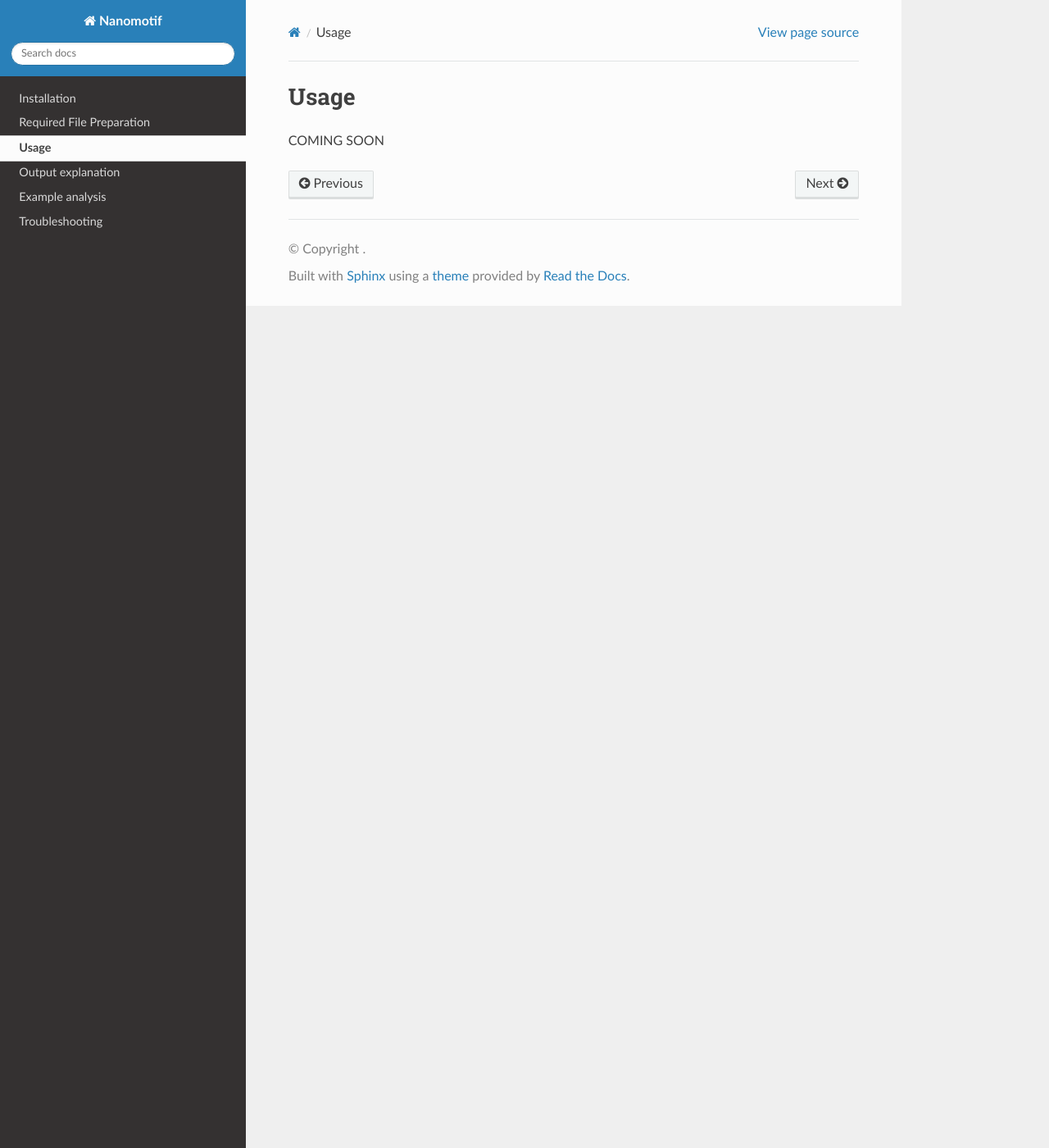
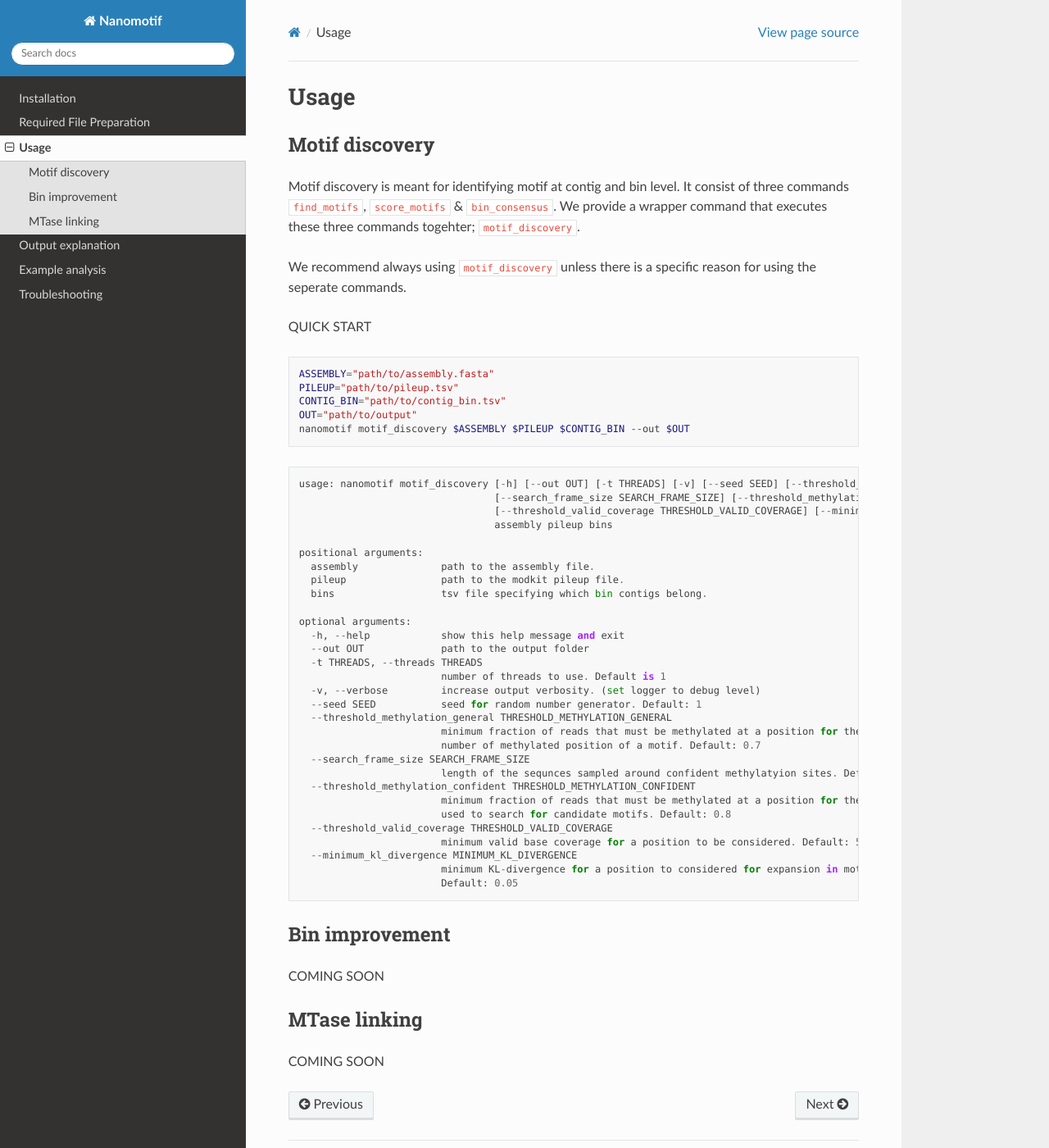
Before and after one commit to MicrobialDarkMatter/nanomotif, a Sphinx documentation site: the page built from docs/source/usage.md, in a window 1280 px wide and 1400 px high. Shown: the whole window at 82% size. Built offline with Sphinx 7.4.7 and the Read the Docs theme 2.0.0, drawn with Linux system fonts in a browser that asks for light colours.

Commit message:
feat: Add motif discovery functionality and usage documentation

````diff
--- a/docs/source/usage.md
+++ b/docs/source/usage.md
@@ -1,6 +1,59 @@
 # Usage
 
+## Motif discovery
+
+Motif discovery is meant for identifying motif at contig and bin level. It consist of three commands `find_motifs`, `score_motifs` & `bin_consensus`. We provide a wrapper command that executes these three commands togehter; `motif_discovery`.
+
+We recommend always using `motif_discovery` unless there is a specific reason for using the seperate commands.
+
+QUICK START
+```shell
+ASSEMBLY="path/to/assembly.fasta"
+PILEUP="path/to/pileup.tsv"
+CONTIG_BIN="path/to/contig_bin.tsv"
+OUT="path/to/output"
+nanomotif motif_discovery $ASSEMBLY $PILEUP $CONTIG_BIN --out $OUT
+```
+
+```
+usage: nanomotif motif_discovery [-h] [--out OUT] [-t THREADS] [-v] [--seed SEED] [--threshold_methylation_general THRESHOLD_METHYLATION_GENERAL]
+                                 [--search_frame_size SEARCH_FRAME_SIZE] [--threshold_methylation_confident THRESHOLD_METHYLATION_CONFIDENT]
+                                 [--threshold_valid_coverage THRESHOLD_VALID_COVERAGE] [--minimum_kl_divergence MINIMUM_KL_DIVERGENCE]
+                                 assembly pileup bins
+
+positional arguments:
+  assembly              path to the assembly file.
+  pileup                path to the modkit pileup file.
+  bins                  tsv file specifying which bin contigs belong.
+
+optional arguments:
+  -h, --help            show this help message and exit
+  --out OUT             path to the output folder
+  -t THREADS, --threads THREADS
+                        number of threads to use. Default is 1
+  -v, --verbose         increase output verbosity. (set logger to debug level)
+  --seed SEED           seed for random number generator. Default: 1
+  --threshold_methylation_general THRESHOLD_METHYLATION_GENERAL
+                        minimum fraction of reads that must be methylated at a position for the position to be methylated. These position are used for counting
+                        number of methylated position of a motif. Default: 0.7
+  --search_frame_size SEARCH_FRAME_SIZE
+                        length of the sequnces sampled around confident methylatyion sites. Default: 40
+  --threshold_methylation_confident THRESHOLD_METHYLATION_CONFIDENT
+                        minimum fraction of reads that must be methylated at a position for the position to be considered confiently methylated. These position are
+                        used to search for candidate motifs. Default: 0.8
+  --threshold_valid_coverage THRESHOLD_VALID_COVERAGE
+                        minimum valid base coverage for a position to be considered. Default: 5
+  --minimum_kl_divergence MINIMUM_KL_DIVERGENCE
+                        minimum KL-divergence for a position to considered for expansion in motif search. Higher value means less exhaustive, but faster search.
+                        Default: 0.05
+```
 
 
+## Bin improvement
 
 COMING SOON
+
+
+## MTase linking
+
+COMING SOON
````
